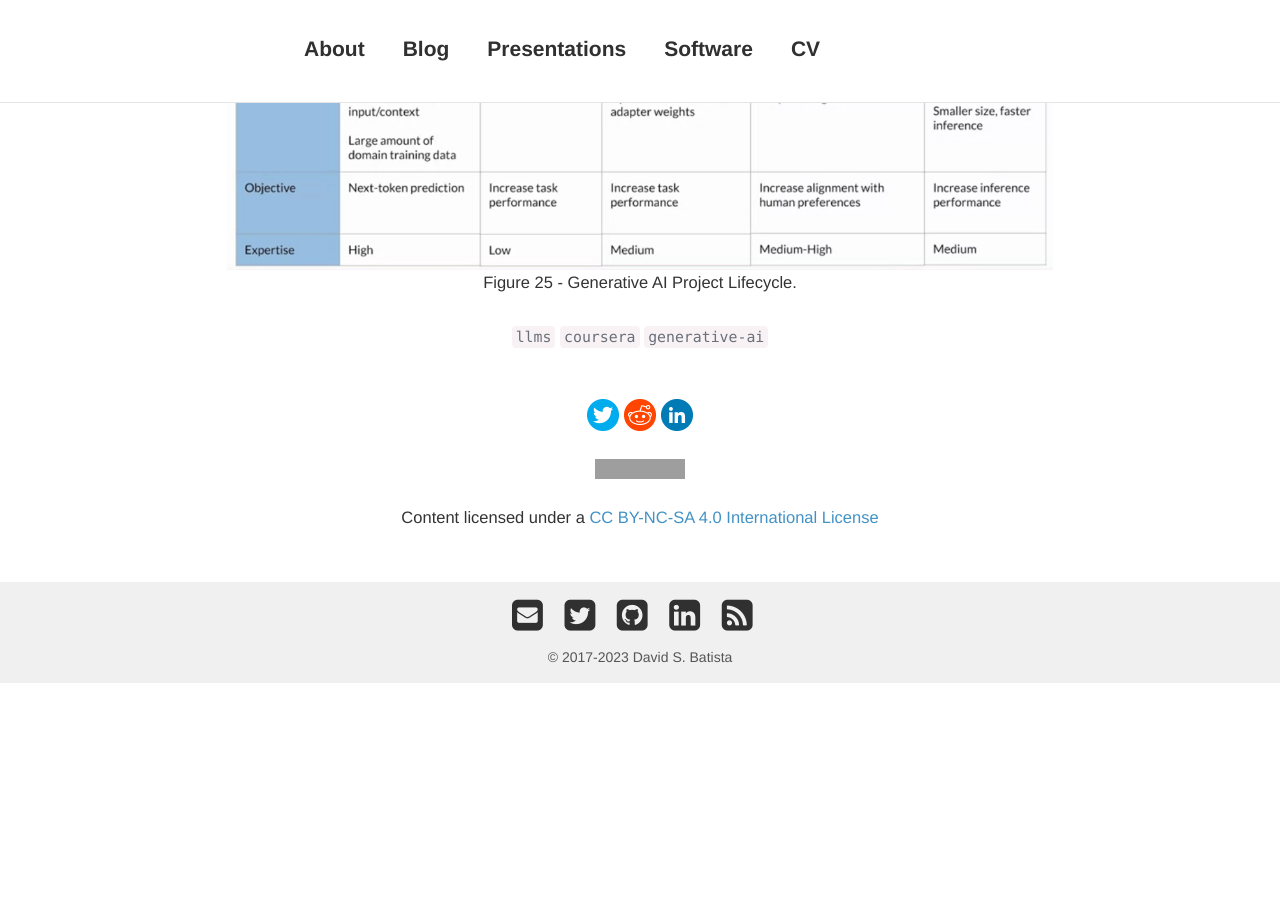
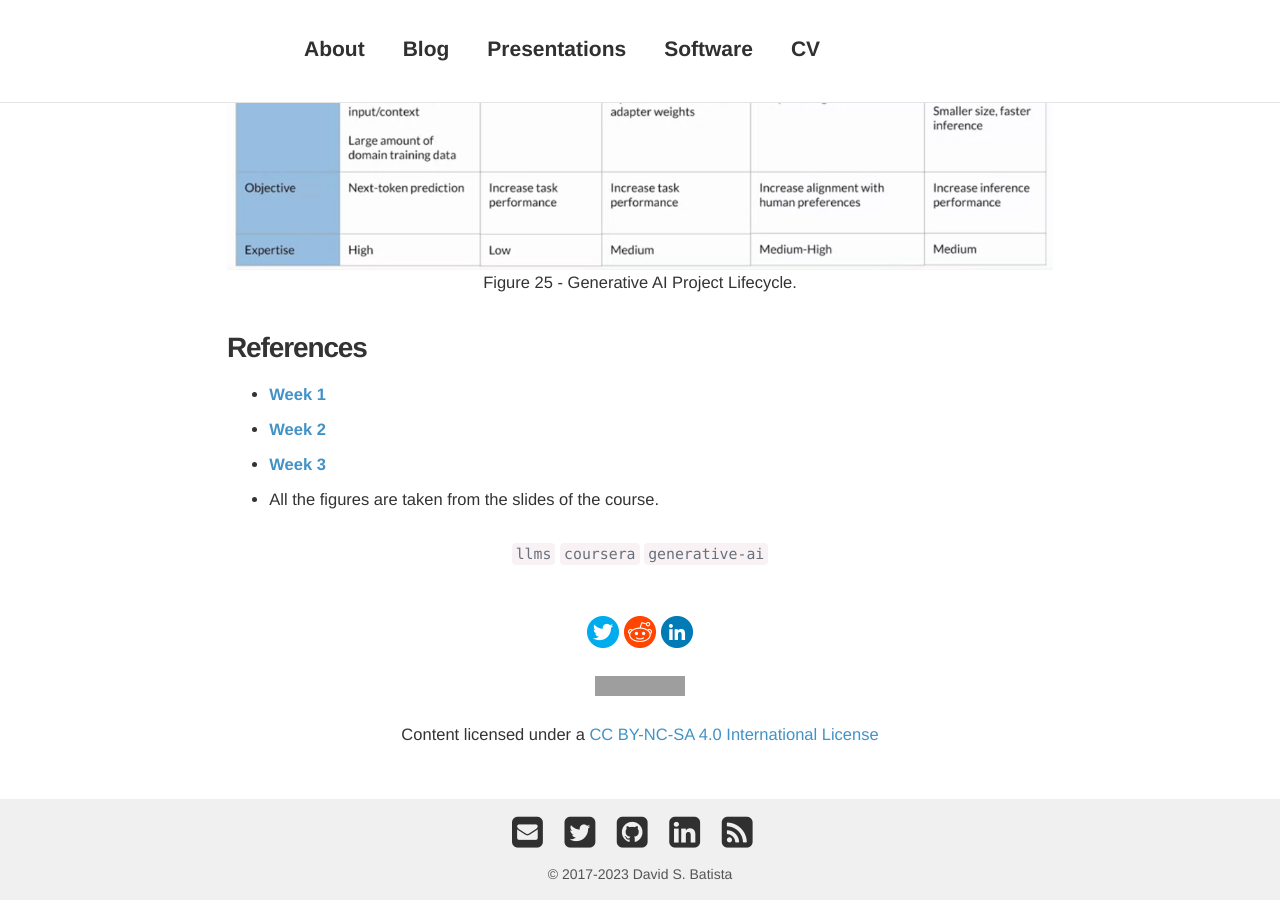
Before and after one commit to davidsbatista/davidsbatista.net, a Jekyll site: the page built from _posts/2023-09-15-Generative_AI_LLMs-Coursera.md, in a window 1280 px wide and 900 px high, scrolled down 20478 px. Built offline with Jekyll 4.4.1, drawn with Linux system fonts in a browser that asks for light colours; nearby versions of some CDN libraries; comment, search, counter and statistics services are not loaded; before the commit the page ends 21161 px from its top, so only the background shows below that; grey boxes are pictures that could not be loaded.

Commit message:
adding references

```diff
--- a/_posts/2023-09-15-Generative_AI_LLMs-Coursera.md
+++ b/_posts/2023-09-15-Generative_AI_LLMs-Coursera.md
@@ -553,3 +553,13 @@ The distillation process trains a second, smaller model to use during inference.
   <img style="width: 100%; height: 85%" src="/assets/images/2023-09-15-generative_ai_project_life_cycle_cheat_sheet.png">
   <figcaption>Figure 25 - Generative AI Project Lifecycle.</figcaption>
 </figure>
+
+### __References__
+
+- __[Week 1](https://www.coursera.org/learn/generative-ai-with-llms/home/week/1)__
+
+- __[Week 2](https://www.coursera.org/learn/generative-ai-with-llms/home/week/2)__
+
+- __[Week 3](https://www.coursera.org/learn/generative-ai-with-llms/home/week/2)__
+
+- All the figures are taken from the slides of the course.
```
